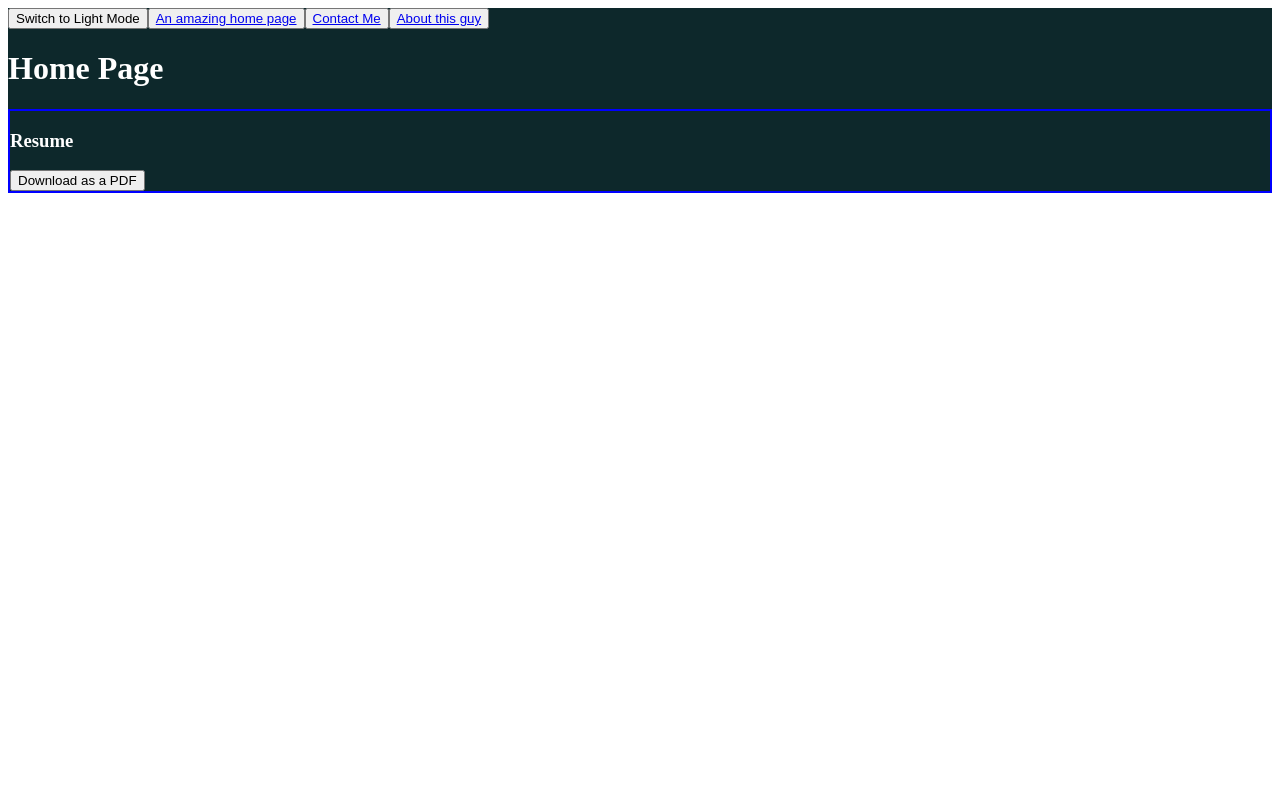
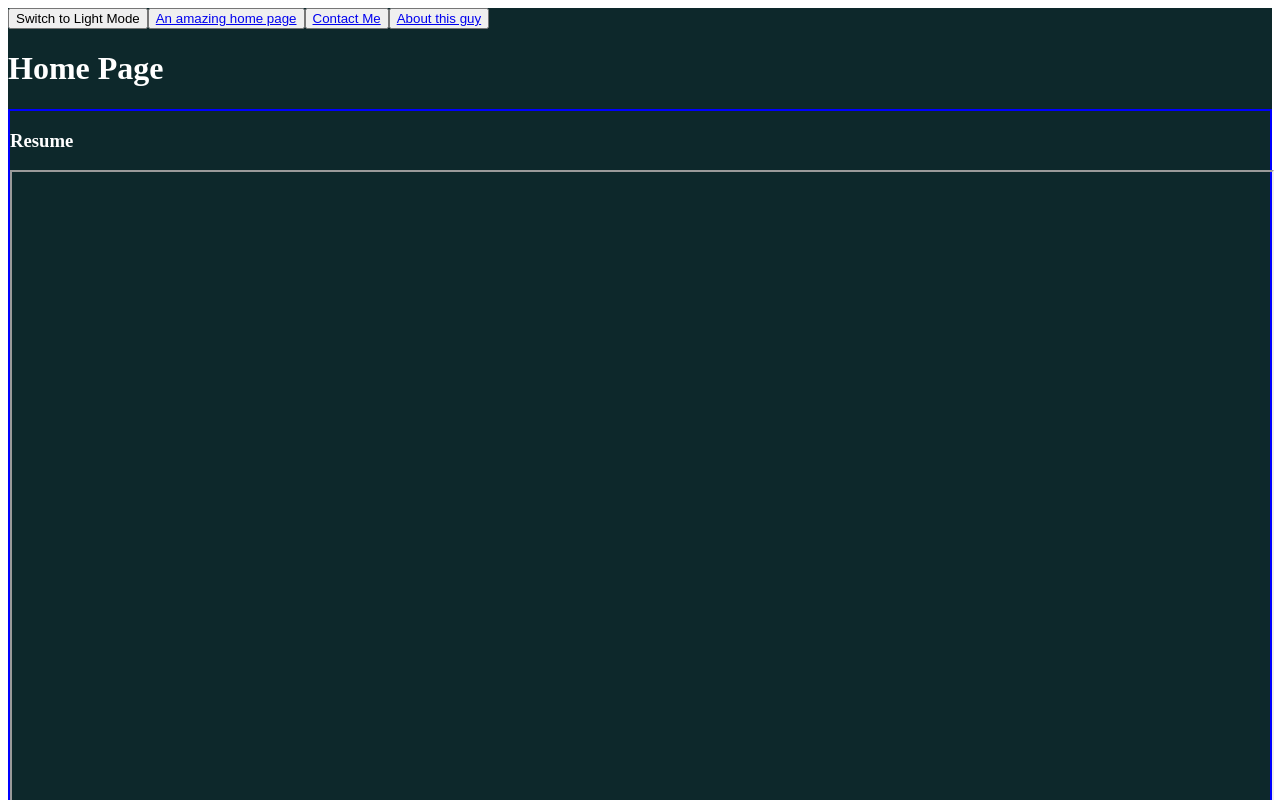
Before and after one commit to WaalkesJoshua/ReduxAndSass, a React app: page /home in a window 1280 px wide. Shown: the top 800 px of the page. Built offline with nearby package versions, Linux system fonts and the light colour scheme; what @Reduxjs/toolkit would draw is missing.

Commit message:
displaying resume

```diff
--- a/src/components/home/Resume.js
+++ b/src/components/home/Resume.js
@@ -1,13 +1,22 @@
 import React from 'react';
 
-export default function Resume () {
+export default function Resume() {
 
-  const style = {border: '2px solid blue'};
+  const style = { border: '2px solid blue' };
+  const currentYear = new Date().getFullYear();
+  // const currentYear = currentDate.getFullYear();
 
 
   return (
     <div style={style}>
       <h3>Resume</h3>
+      <iframe
+        className="resumeViewer"
+        src="../../../Joshua_Waalkes_Resume.pdf"
+        width="100%"
+        height="1200px"
+        title={currentYear + "Resume"}
+      />
       <button>Download as a PDF </button>
     </div>
   )
```
Also changed, not shown: bundle.js.
